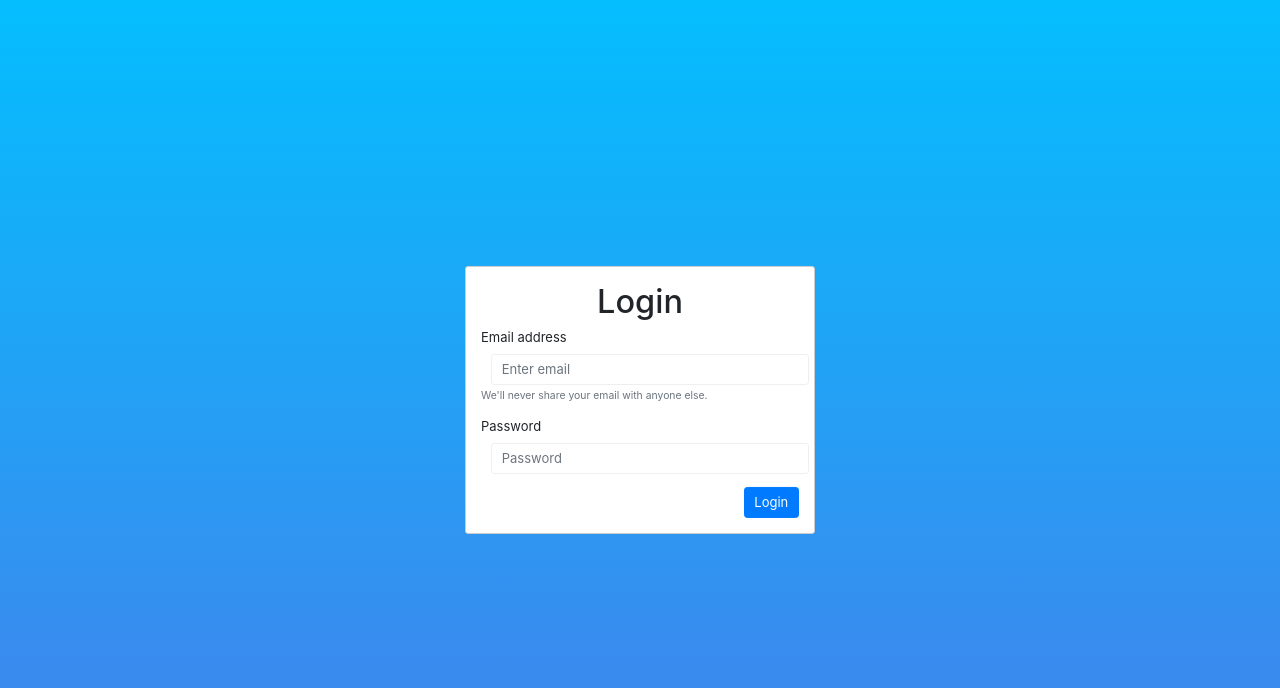
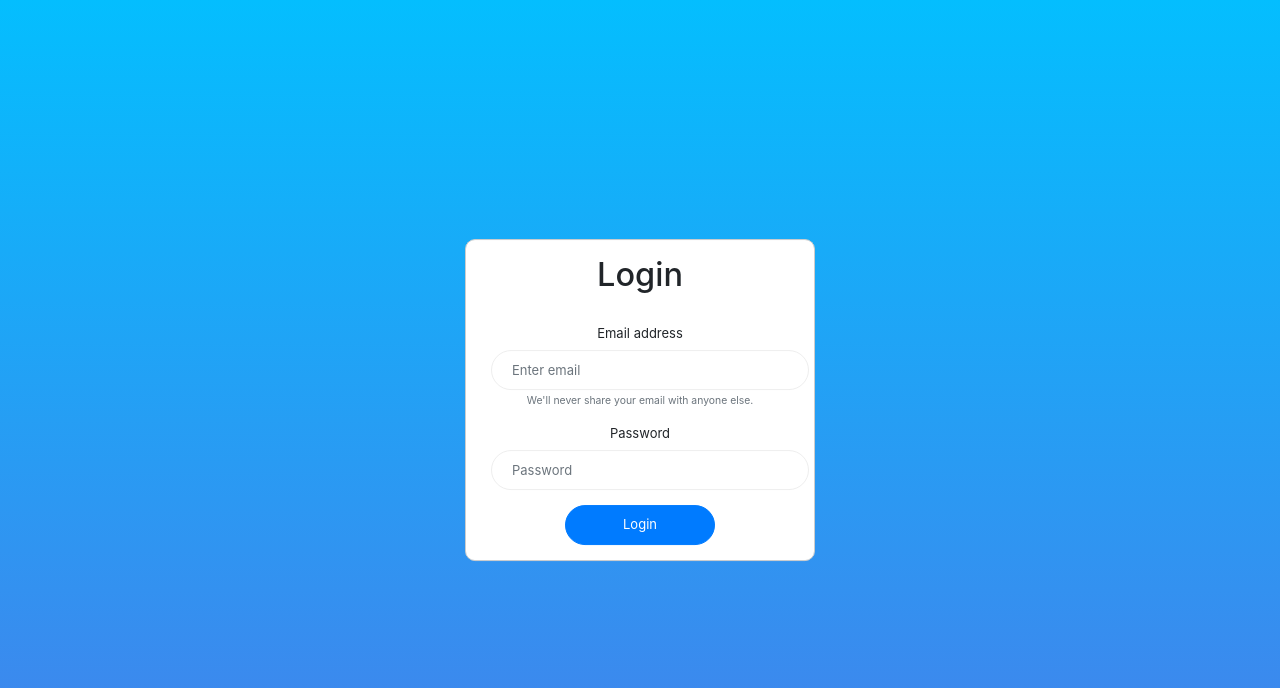
Before and after one commit to rupindernagra/zev, a React (Create React App) app: page /admin in a window 1280 px wide. Shown: the top 688 px of the page. Built offline with nearby package versions, Linux system fonts and the light colour scheme.

Commit message:
changes in front forms

```diff
--- a/src/Admin/Admin.js
+++ b/src/Admin/Admin.js
@@ -91,7 +91,7 @@ export default class Admin extends Component {
               {errors.password.length > 0 &&
                     <span className='error pr-15 text-right text-danger d-block'>{errors.password}</span>}
             </Form.Group>
-            <div className="text-right">
+            <div className="text-center">
               <Button variant="primary" type="submit" onClick={this.handleSubmit}>
                 Login
               </Button>
--- a/src/Admin/admin-login.css
+++ b/src/Admin/admin-login.css
@@ -15,7 +15,28 @@
     border: 1px solid #cccccc;
     transform: translateY(-50%);
     background: #ffffff;
-    border-radius: 3px;
+    border-radius: 10px;
+}
+.admin-login h1{
+    margin-bottom:30px;
+}
+.admin-login input{
+    height:40px;
+    padding-left:20px;
+    border-radius: 20px!important;
+}
+.admin-login .form-label, .admin-login .text-muted{
+    width:100%;
+    text-align:center;
+}
+.admin-login .form-group{
+    margin-bottom:15px;
+}
+.admin-login button{
+    height:40px;
+    width:150px;
+    border-radius: 20px!important;
+    margin:0px;
 }
 body{
     background-image: linear-gradient(to top, #4481eb 0%, #04befe 100%)!important;
--- a/src/Registration/Registration.js
+++ b/src/Registration/Registration.js
@@ -1,6 +1,7 @@
 import React, { Component } from 'react';
 import { Row, Col, Inputs, Button } from 'adminlte-2-react';
 import '../App.css';
+import './registration.css';
 const { Text } = Inputs;
 const validEmailRegex = /^[a-zA-Z0-9]+@[a-zA-Z0-9]+\.[A-Za-z]+$/;
 
@@ -93,21 +94,20 @@ export default class Registration extends Component {
             <Col sm={6}>
               <form onSubmit={this.handleSubmit} className="reg-form">
                 <h3 className="mb-3 tx-semibold text-center">Registration Form</h3>
-                <div className="form-group inner-form-group">
-                  <Text type="text" iconLeft="fa-user" placeholder="First Name" sm="12" name="firstname" labelSm="0" onChange={this.handleChange} noValidate></Text>
+                <div className="form-group">
+                  <Text type="text" placeholder="First Name" sm={12} name="firstname" labelSm="0" onChange={this.handleChange} noValidate></Text>
                   {errors.firstname.length > 0 &&
                     <span className='error pr-15 text-right text-danger d-block'>{errors.firstname}</span>}
                 </div>
-                <div className="form-group inner-form-group">
-                  <Text type="text" iconLeft="fa-user" placeholder="Last Name" sm="12" name="lastname" labelSm="0" onChange={this.handleChange} noValidate></Text>
+                <div className="form-group">
+                  <Text type="text" placeholder="Last Name" sm={12} name="lastname" labelSm="0" onChange={this.handleChange} noValidate></Text>
                   {errors.lastname.length > 0 &&
                     <span className='error pr-15 text-right text-danger d-block'>{errors.lastname}</span>}
                 </div>
                 <div className="form-group has-text">
-                  <div className="col-sm-12">
+                  <div className="form-group col-sm-12">
                     <div className="input-group">
-                      <span className="input-group-addon"><i className="fa fa-phone"></i>
-                      </span><input type="number" pattern="[0-9]" className="form-control" placeholder="Phone" name="phone" onChange={this.handleChange} noValidate />
+                      <input type="number" pattern="[0-9]" className="form-control" placeholder="Phone" name="phone" onChange={this.handleChange} noValidate />
                     </div>
                     {errors.phone.length > 0 &&
                       <span className='error pr-15 text-right text-danger d-block'>{errors.phone}</span>}
@@ -115,11 +115,8 @@ export default class Registration extends Component {
                 </div>
 
                 <div className="form-group has-text">
-                  <div className="col-sm-12">
+                  <div className="form-group col-sm-12">
                     <div className="input-group">
-                      <span className="input-group-addon">
-                        <i className="fa fa-usd"></i>
-                      </span>
                       <input type="number" pattern="[0-9]" className="form-control" placeholder="Brokerage" name="brokerage" onChange={this.handleChange} noValidate />
                     </div>
                     {errors.brokerage.length > 0 &&
@@ -128,8 +125,8 @@ export default class Registration extends Component {
                 </div>
 
                 <div className="form-group has-email"><label className="control-label col-sm-0"></label>
-                  <div className="col-sm-12 col-sm-offset-0">
-                    <div className="input-group"><span className="input-group-addon"><i className="fa fa-at"></i></span><input type="email" onChange={this.handleChange} noValidate  className="form-control" name="email" placeholder="Email" />
+                  <div className="form-group col-sm-12 col-sm-offset-0">
+                    <div className="input-group"><input type="email" onChange={this.handleChange} noValidate  className="form-control" name="email" placeholder="Email" />
                     </div>
                     {errors.email.length > 0 &&
                     <span className='error pr-15 text-right text-danger d-block'>{errors.email}</span>}
@@ -141,15 +138,13 @@ export default class Registration extends Component {
                   <div className="form-group has-password">
                     <div className="col-sm-12">
                       <div className="input-group">
-                        <span className="input-group-addon"><i className="fa fa-key"></i>
-                        </span>
                         <input type="password" className="form-control" name="password" onChange={this.handleChange} noValidate placeholder="Password" />
                       </div>
                       {errors.password.length > 0 &&
                         <span className='error pr-15 text-right text-danger d-block'>{errors.password}</span>}
                     </div>
                   </div>
-                  <div className="text-center">  <Button text="Submit" className="mx-15 mt-15 bg-gradient tx-white" onClick={this.handleSubmit} /> {this.state.errorCount !== null ? <p className="form-status">Form is {formValid ? 'valid ✅' : 'invalid ❌'}</p> : ''}</div>
+                  <div className="text-center">  <Button text="Submit" className="mx-15 mt-15 bg-gradient tx-white register-button" onClick={this.handleSubmit} /> {this.state.errorCount !== null ? <p className="form-status">Form is {formValid ? 'valid ✅' : 'invalid ❌'}</p> : ''}</div>
               </form>
 
             </Col>
--- /dev/null
+++ b/src/Registration/registration.css
@@ -0,0 +1,23 @@
+.form-group > .form-group{
+    margin-bottom:0px;
+}
+.reg-form{
+    border-radius: 10px;
+}
+.reg-form h3{
+    margin-bottom:30px!important;
+}
+.reg-form > .form-group{
+    margin-bottom:15px;
+}
+.form-group input{
+    height:40px;
+    padding-left:20px;
+    border-radius: 20px!important;
+}
+body button.register-button{
+    height:40px;
+    width:150px;
+    border-radius: 20px!important;
+    margin:0px;
+}
```
